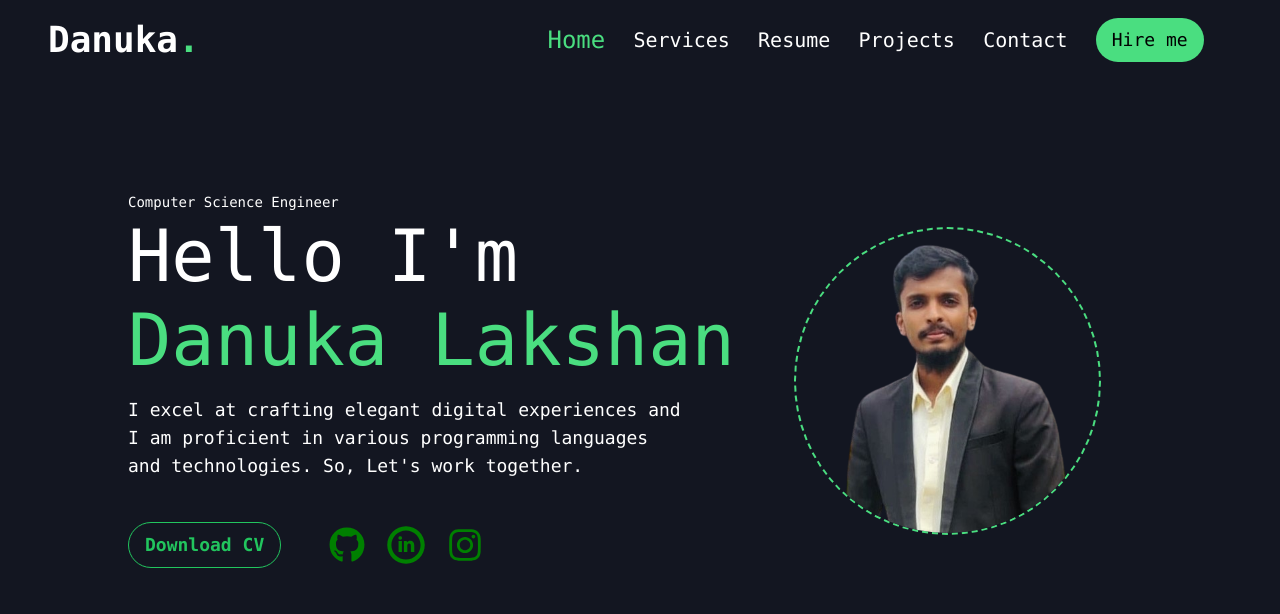
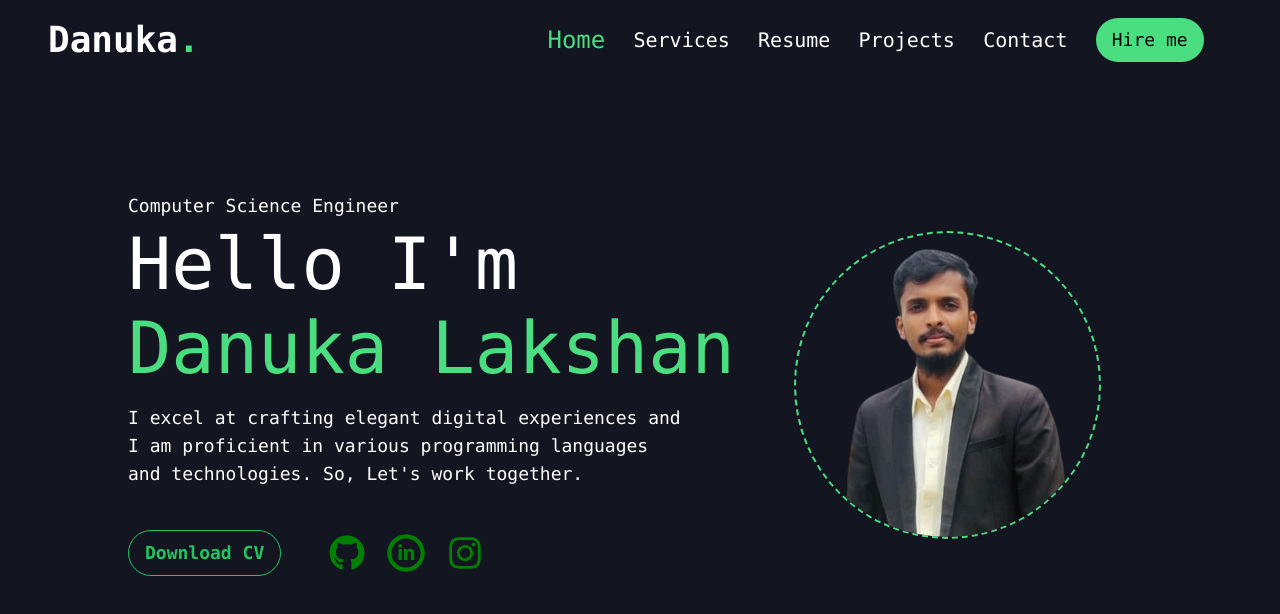
Before and after one commit to lakshanpd/portfolio, a React (Create React App) app: page / in a window 1280 px wide. Shown: the top 614 px of the page. Built offline with nearby package versions, Linux system fonts and the light colour scheme.

Commit message:
error fixed.

```diff
--- a/src/components/about.js
+++ b/src/components/about.js
@@ -39,7 +39,9 @@ function About() {
         <div className="screen-2:h-0 h-10"></div>
         {/*Description*/}
         <div className="screen-2:w-3/5 flex flex-col screen-2:items-start screen-2:text-lg items-center">
-          <h2 className="text-sm">Computer Science Engineer</h2>
+          <h2 className="screen-2:text-lg text-sm">
+            Computer Science Engineer
+          </h2>
           <div className="h-2"></div>
           <p className="screen-2:text-7xl text-4xl">Hello I'm</p>
 
--- a/src/components/navbar.js
+++ b/src/components/navbar.js
@@ -43,7 +43,7 @@ function Navbar(props) {
 
       <div className="flex items-start w-7/12 h-full">
         {screenWidth > 800 && (
-          <div className="flex justify-around items-center  h-full w-11/12">
+          <div className="flex justify-around items-center h-full w-11/12 p-0">
             {navbar_options.map((option) => {
               return (
                 <div
```
